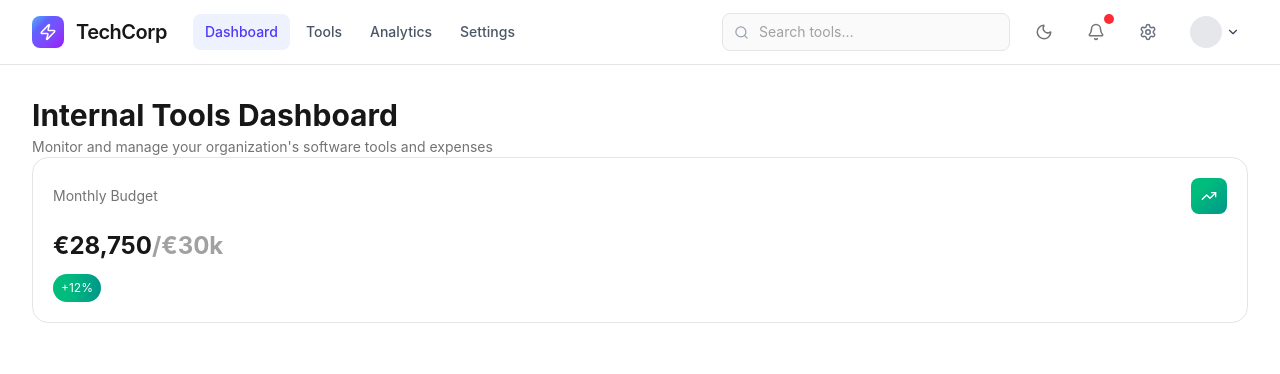
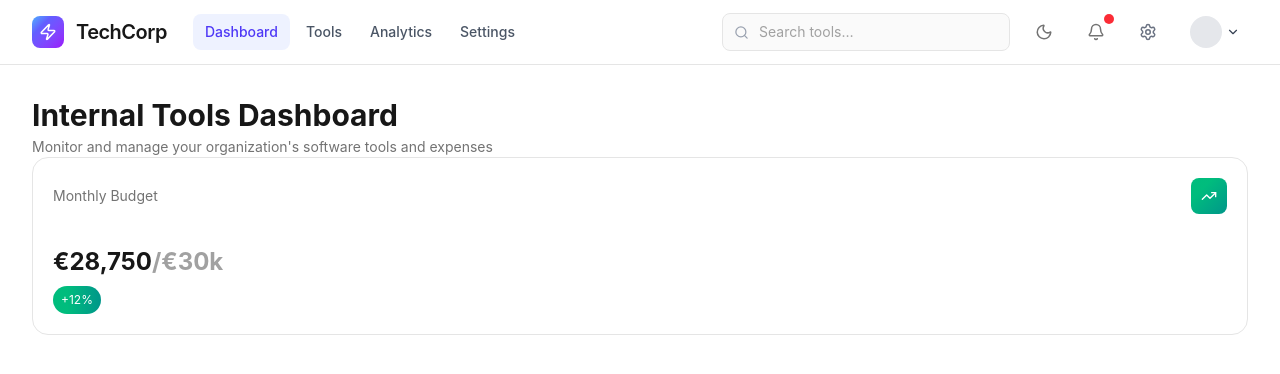
Before and after one commit to peter-francois/internal-tools-management-dashboard, a React (Vite) app: page / in a window 1280 px wide. Shown: the top 374 px of the page. Built offline with nearby package versions, Linux system fonts and the light colour scheme.

Commit message:
style: update style for for match mockup

```diff
--- a/src/components/ui/StatCard.tsx
+++ b/src/components/ui/StatCard.tsx
@@ -18,7 +18,7 @@ export default function StatCard({
     trendVariant === "positive" ? gradient(fromColor, viaColor, toColor, "r") : trendNegativeBg;
   return (
     <article className="rounded-2xl border border-neutral-200 bg-white p-5 dark:border-neutral-800 dark:bg-neutral-950">
-      <div className="flex items-center justify-between mb-4">
+      <div className="flex items-center justify-between mb-8">
         <p>{label}</p>
         <span
           className={`flex h-9 w-9 items-center justify-center rounded-lg text-white ${iconBg}`}
@@ -27,7 +27,7 @@ export default function StatCard({
         </span>
       </div>
 
-      <div className="mb-3">
+      <div className="mb-2">
         <span className="text-2xl font-bold text-neutral-900 dark:text-white">{value}</span>
         {valueSecondary && (
           <span className="text-2xl font-bold text-neutral-400 dark:text-neutral-500">
--- a/src/styles/index.css
+++ b/src/styles/index.css
@@ -31,7 +31,7 @@ body {
     @apply text-xs sm:text-sm text-neutral-600 dark:text-neutral-300;
   }
   button {
-    @apply text-xs sm:text-sm text-neutral-500 hover:bg-neutral-100 hover:text-neutral-800 dark:text-neutral-400 dark:hover:bg-neutral-800 dark:hover:text-neutral-200 min-h-[44px] sm:min-h-0;;
+    @apply text-xs sm:text-sm text-neutral-500 hover:bg-neutral-100 hover:text-neutral-800 dark:text-neutral-400 dark:hover:bg-neutral-800 dark:hover:text-neutral-200 min-h-11 sm:min-h-0;;
   }
   input {
     @apply text-xs sm:text-sm border border-neutral-200 bg-neutral-50 text-neutral-700 placeholder-neutral-400
```
